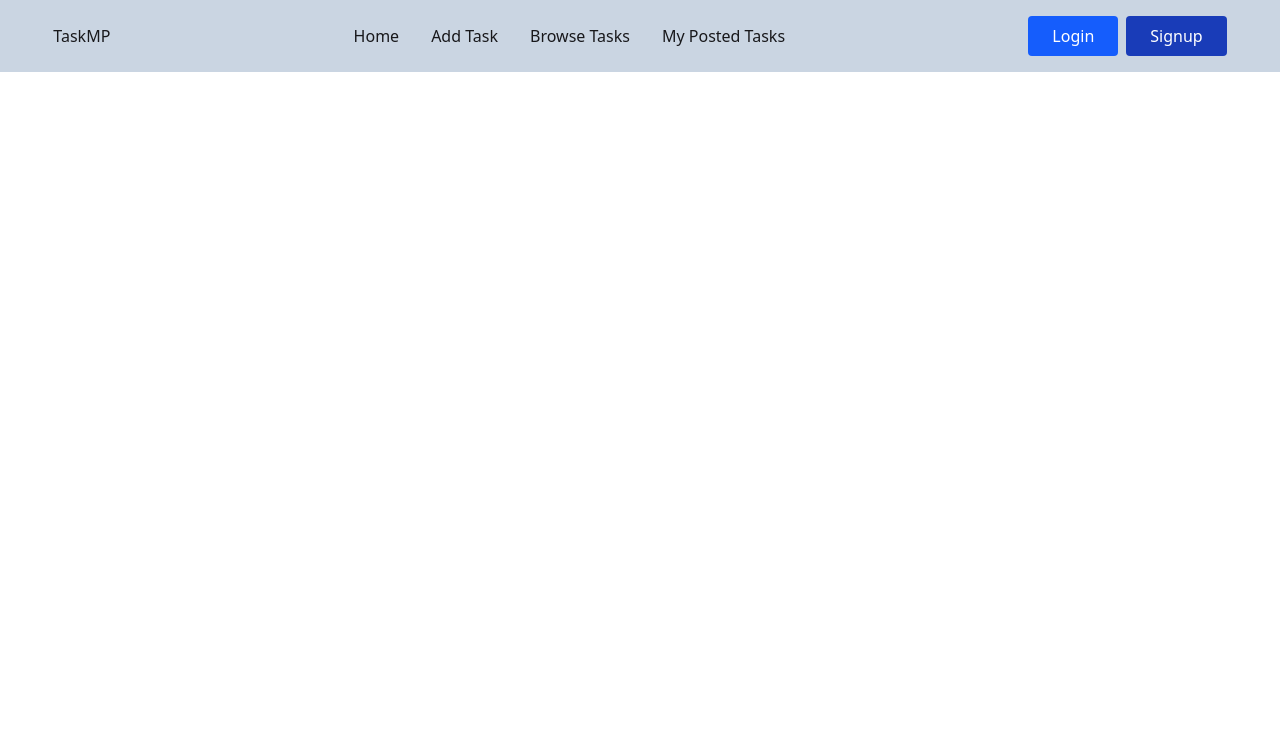
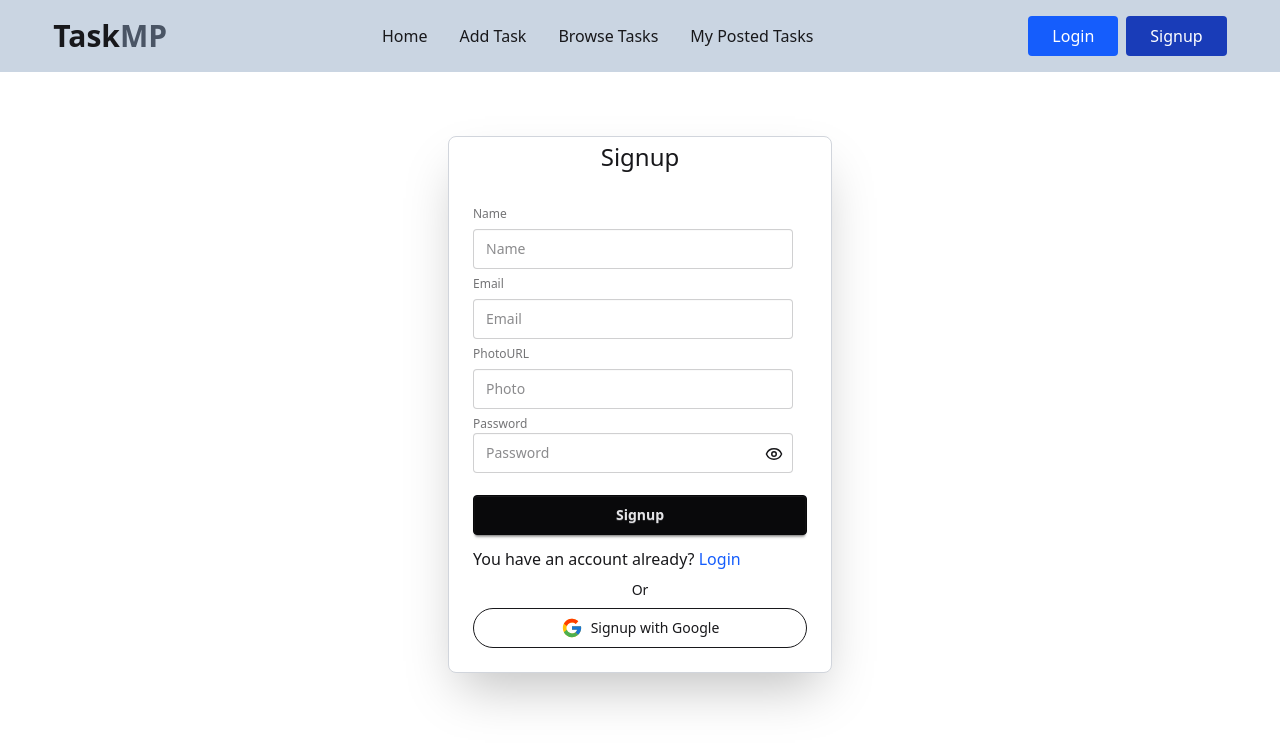
Before and after one commit to gaziraihan1/freelance-marketplace-client, a React (Vite) app: page /auth/signup in a window 1280 px wide. Shown: the top 746 px of the page. Built offline with nearby package versions, Linux system fonts and the light colour scheme; no server answers.

Commit message:
Signup method done, login using google also done

```diff
--- a/package.json
+++ b/package.json
@@ -16,7 +16,9 @@
     "lucide-react": "^0.511.0",
     "react": "^19.1.0",
     "react-dom": "^19.1.0",
+    "react-icons": "^5.5.0",
     "react-router": "^7.6.0",
+    "react-toastify": "^11.0.5",
     "react-tooltip": "^5.28.1",
     "tailwindcss": "^4.1.7"
   },
--- a/src/auth-layout/Login.jsx
+++ b/src/auth-layout/Login.jsx
@@ -1,12 +1,63 @@
-import React from 'react';
+import { Eye, EyeOff } from 'lucide-react';
+import React, { useContext, useState } from 'react';
+import { AuthContext } from '../Auth-context/AuthProvider';
+import { toast, ToastContainer } from 'react-toastify';
+import { Link, useNavigate } from 'react-router';
+import { FcGoogle } from 'react-icons/fc';
 
 const Login = () => {
+        const [showPass, setShowPass] = useState(false);
+        const {googleLogin, setUser} = useContext(AuthContext);
+        const navigate = useNavigate();
+
+        const handleSignIn = e => {
+            e.preventDefault();
+        }
+
+        const loginWithGoogle = () => {
+                googleLogin()
+                .then(result => {
+                    setUser(result.user);
+                    toast.success('Successfully Login with Google');
+                    setTimeout(() => {
+                        navigate('/')
+                    }, 1000);
+                })
+            }
+
     return (
-        <div>
-            <h1>
+         <div className='min-h-[80vh] flex items-center justify-center '>
+            <div className="card bg-base-100 w-full mx-auto mt-6 max-w-sm shrink-0 shadow-2xl border border-gray-300">
+                <h2 className='text-xl md:text-2xl font-medium text-center my-1'>
+                    Login
+                </h2>
+      <div className="card-body">
+        <form onSubmit={handleSignIn} className="fieldset">
+          <label className="label">Email</label>
+          <input name='email' type="email" className="input" placeholder="Email" />
+          <div className='relative'>
 
-                login
-            </h1>
+          <label className="label">Password</label>
+          <input name='password' type={showPass ? 'text':'password'} className="input" placeholder="Password" />
+          <div className="absolute top-7.5 right-6 z-40" onClick={() => setShowPass(!showPass)}>
+                {showPass? <EyeOff size={18}/>: <Eye size={18}/>}
+              </div>
+          </div>
+
+          <button type='submit'  className="btn btn-neutral mt-4">Login</button>
+        </form>
+        <p className='text-sm md:text-base'>
+            If you don't have an account? <Link className='text-blue-600 hover:text-blue-500' to='/auth/signup'>Signup</Link>
+        </p>
+        <h2 className='font-medium text-center'>
+            Or
+        </h2>
+        <button onClick={loginWithGoogle} className='flex items-center py-2 px-3 justify-center border rounded-4xl gap-2 font-medium cursor-pointer'>
+            <FcGoogle size={22}/>Signin with Google
+        </button>
+      </div>
+      <ToastContainer />
+    </div>
         </div>
     );
 };
--- a/src/auth-layout/Signup.jsx
+++ b/src/auth-layout/Signup.jsx
@@ -1,10 +1,103 @@
-import React from 'react';
+import React, { useContext, useState } from 'react';
+import { FcGoogle } from "react-icons/fc";
+import { Link, useNavigate } from 'react-router';
+import { AuthContext } from '../Auth-context/AuthProvider';
+import { toast, ToastContainer } from 'react-toastify';
+import { Eye, EyeOff } from 'lucide-react';
 
 const Signup = () => {
+    const [showPass, setShowPass] = useState(false);
+    const navigate = useNavigate();
+
+    const {createUser, googleLogin, setUser} = useContext(AuthContext);
+    const handleSignUp = e => {
+        e.preventDefault();
+        const form = e.target;
+        const formData = new FormData(form);
+        const {email, password} = Object.fromEntries(formData.entries());
+
+        const capLetter = /[A-Z]/;
+        const smLetter= /[a-z]/;
+
+        if(password.length < 6) {
+            toast.error('You must have 6 or more character on password')
+            return;
+        }
+        if(!capLetter.test(password)) {
+            toast.error('You must have a Captital letter in your password')
+            return;
+        }
+        if(!smLetter.test(password)) {
+            toast.error('You must have a Small letter in your password')
+            return;
+        }
+
+        createUser(email, password)
+        .then(() => {
+
+        })
+        .then(() => {
+            toast.success('You have created an account successfully');
+            setTimeout(() => {
+                navigate('/auth/login')
+            }, 1500);
+        })
+
+
+        // createUser();
+    }
+
+    const loginWithGoogle = () => {
+        googleLogin()
+        .then(result => {
+            setUser(result.user);
+            toast.success('Successfully Login with Google');
+            setTimeout(() => {
+                navigate('/')
+            }, 1000);
+        })
+    }
+
+
     return (
-        <div>
+        <div className='min-h-[80vh] flex items-center justify-center '>
+            <div className="card bg-base-100 w-full mx-auto mt-6 max-w-sm shrink-0 shadow-2xl border border-gray-300">
+                <h2 className='text-xl md:text-2xl font-medium text-center my-1'>
+                    Signup
+                </h2>
+      <div className="card-body">
+        <form onSubmit={handleSignUp} className="fieldset">
+            <label className="label">Name</label>
+          <input name='name' type="text" className="input" placeholder="Name" />
+          <label className="label">Email</label>
+          <input name='email' type="email" className="input" placeholder="Email" />
+          <label className="label">PhotoURL</label>
+          <input name='photoUrl' type="text" className="input" placeholder="Photo" />
+          <div className='relative'>
 
+          <label className="label">Password</label>
+          <input name='password' type={showPass ? 'text':'password'} className="input" placeholder="Password" />
+          <div className="absolute top-7.5 right-6 z-40" onClick={() => setShowPass(!showPass)}>
+                {showPass? <EyeOff size={18}/>: <Eye size={18}/>}
+              </div>
+          </div>
+
+          <button type='submit'  className="btn btn-neutral mt-4">Signup</button>
+        </form>
+        <p className='text-sm md:text-base'>
+            You have an account already? <Link className='text-blue-600 hover:text-blue-500' to='/auth/login'>Login</Link>
+        </p>
+        <h2 className='font-medium text-center'>
+            Or
+        </h2>
+        <button onClick={loginWithGoogle} className='flex items-center py-2 px-3 justify-center border rounded-4xl gap-2 font-medium cursor-pointer'>
+            <FcGoogle size={22}/>Signup with Google
+        </button>
+      </div>
+      <ToastContainer />
+    </div>
         </div>
+
     );
 };
 
--- a/src/components/Header.jsx
+++ b/src/components/Header.jsx
@@ -1,96 +1,125 @@
-import { AlignRight, X } from 'lucide-react';
-import React, { useState } from 'react';
-import { Link, NavLink } from 'react-router';
+import { AlignRight, X } from "lucide-react";
+import React, { useContext, useState } from "react";
+import { Link, NavLink } from "react-router";
+import { AuthContext } from "../Auth-context/AuthProvider";
+import { toast } from "react-toastify";
+import Loading from "./Loading";
+import { Tooltip } from "react-tooltip";
 
 const Header = () => {
-    const user = false;
-    const [menu, setMenu] = useState(false)
+  const [menu, setMenu] = useState(false);
+  const { logOut, user, loading } = useContext(AuthContext);
+  console.log(user);
+  const handleLogout = () => {
+    logOut().then(() => {
+      toast.success("Logout successfull");
+    });
+  };
 
   return (
-        <nav className='flex justify-between lg:w-11/12 mx-auto 2xl:w-10/12 items-center'>
+    <nav className="flex justify-between lg:w-11/12 mx-auto 2xl:w-10/12 items-center">
       <div>
-            <h2>
-                TaskMP
+        <h2 className="text-xl font-bold lg:text-3xl">
+          Task<span className="text-gray-600">MP</span>
         </h2>
       </div>
-            <div className='lg:hidden' onClick={() => setMenu(!menu)}>
-                {
-                    menu ? <X className='cursor-pointer'/> : <AlignRight className='cursor-pointer'/>
-                }
+      <div className="lg:hidden" onClick={() => setMenu(!menu)}>
+        {menu ? (
+          <X className="cursor-pointer" />
+        ) : (
+          <AlignRight className="cursor-pointer" />
+        )}
       </div>
-             <ul className={`flex bg-slate-300 flex-col gap-4 absolute p-6 rounded-lg ${menu ? 'top-16 right-2' : 'hidden'} lg:hidden text-center`} >
+      <ul
+        className={`flex bg-slate-300 flex-col gap-4 absolute p-6 rounded-lg ${
+          menu ? "top-16 right-2" : "hidden"
+        } lg:hidden text-center z-10`}
+      >
         <li>
-                    <NavLink to={'/'}>
-                        Home
-                    </NavLink>
+          <NavLink to={"/"}>Home</NavLink>
         </li>
         <li>
-                    <NavLink to={'/add-task'}>
-                        Add Task
-                    </NavLink>
+          <NavLink to={"/add-task"}>Add Task</NavLink>
         </li>
         <li>
-                    <NavLink to={'/browse-task'}>
-                        Browse Tasks
-                    </NavLink>
+          <NavLink to={"/browse-task"}>Browse Tasks</NavLink>
         </li>
         <li>
-                    <NavLink to={'/my-posted-task'}>
-                        My Posted Tasks
-                    </NavLink>
+          <NavLink to={"/my-posted-task"}>My Posted Tasks</NavLink>
         </li>
-                {
-                    user ? <><li><NavLink>Profile</NavLink></li><li className='py-1 rounded-2xl border border-red-500 hover:text-gray-700'><button>Logout</button></li></>: <><li className='py-1 rounded-2xl border border-gray-500 hover:text-gray-700'><NavLink to='/auth/login'>Login</NavLink></li><li  className='py-1 rounded-2xl border border-gray-500 hover:text-gray-700'><NavLink to='/auth/signup'>Signup</NavLink></li></>
-                }
+        {user ? (
+          <>
+            <li>
+              <NavLink>Profile</NavLink>
+            </li>
+            <li className="py-1 rounded-2xl border border-red-500 hover:text-gray-700">
+              <button onClick={handleLogout}>Logout</button>
+            </li>
+          </>
+        ) : (
+          <>
+            <li className="py-1 rounded-2xl border border-gray-500 hover:text-gray-700">
+              <NavLink to="/auth/login">Login</NavLink>
+            </li>
+            <li className="py-1 rounded-2xl border border-gray-500 hover:text-gray-700">
+              <NavLink to="/auth/signup">Signup</NavLink>
+            </li>
+          </>
+        )}
       </ul>
-            <ul className='hidden lg:flex gap-6 xl:gap-8 2xl:gap-12 '>
+      <ul className="hidden lg:flex gap-6 xl:gap-8 2xl:gap-12 ">
         <li>
-                    <NavLink to={'/'}>
-                        Home
-                    </NavLink>
+          <NavLink to={"/"}>Home</NavLink>
         </li>
         <li>
-                    <NavLink to={'/add-task'}>
-                        Add Task
-                    </NavLink>
+          <NavLink to={"/add-task"}>Add Task</NavLink>
         </li>
         <li>
-                    <NavLink to={'/browse-task'}>
-                        Browse Tasks
-                    </NavLink>
+          <NavLink to={"/browse-task"}>Browse Tasks</NavLink>
         </li>
         <li>
-                    <NavLink to={'/my-posted-task'}>
-                        My Posted Tasks
-                    </NavLink>
+          <NavLink to={"/my-posted-task"}>My Posted Tasks</NavLink>
         </li>
-
-
       </ul>
-            <div className='hidden lg:block'>
-                {
-                    user ? <div className='flex gap-2'>
+      <div className="hidden lg:block">
+        {loading ? (
+          <Loading />
+        ) : user ? (
+          <div className="flex gap-2">
             <div>
-                            <img src="" alt="" />
+              <a
+                data-tooltip-id="my-tooltip"
+                data-tooltip-content={user.displayName}
+              >
+                <img
+                  className="w-10 h-10 rounded-full"
+                  src={user.photoURL}
+                  alt="User"
+                />
+              </a>
+              <Tooltip id="my-tooltip" />
             </div>
-                        <button>
+            <button
+              className="py-1 px-7 border rounded-4xl cursor-pointer"
+              onClick={handleLogout}
+            >
               Logout
             </button>
-                    </div>: <div className='flex gap-2'>
-
-                    <Link to='/auth/login'><button className='bg-blue-600 text-white px-6 py-2 rounded cursor-pointer'>
+          </div>
+        ) : (
+          <div className="flex gap-2">
+            <Link to="/auth/login">
+              <button className="bg-blue-600 text-white px-6 py-2 rounded">
                 Login
               </button>
             </Link>
-
-
-                    <Link to='/auth/signup'><button className='bg-blue-800 text-white px-6 py-2 rounded cursor-pointer'>
+            <Link to="/auth/signup">
+              <button className="bg-blue-800 text-white px-6 py-2 rounded">
                 Signup
               </button>
             </Link>
-
           </div>
-                }
+        )}
       </div>
     </nav>
   );
```
Also changed, not shown: src/Auth-context/AuthProvider.jsx (+14 -8 lines), src/auth-layout/ResetPassword.jsx (deleted, +0 -11 lines), src/routes/Routes.jsx (+1 -6 lines), 1 other file (tests, documents, lock files or other folders). Lines whose indentation alone changed are shown as unchanged.
